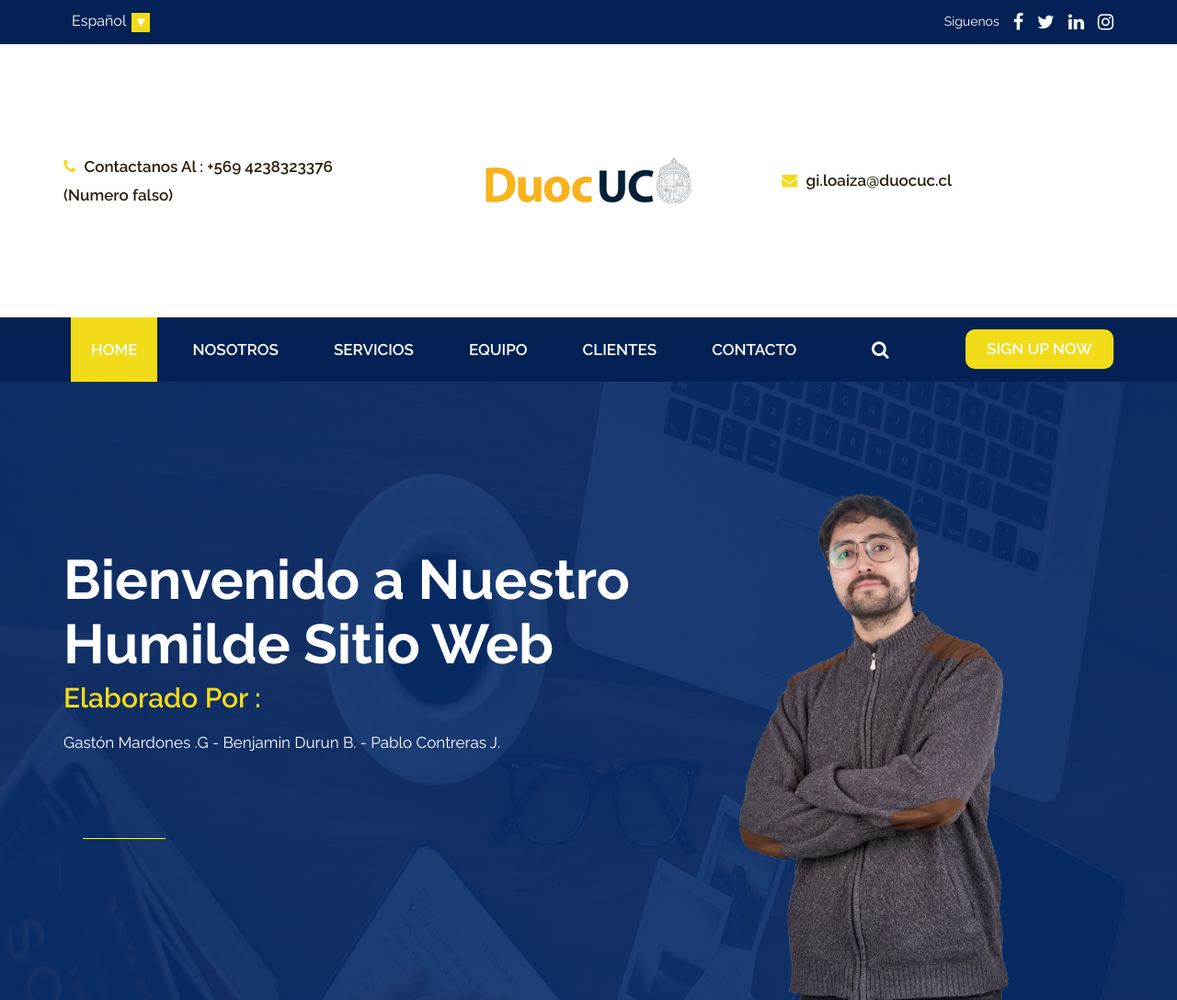
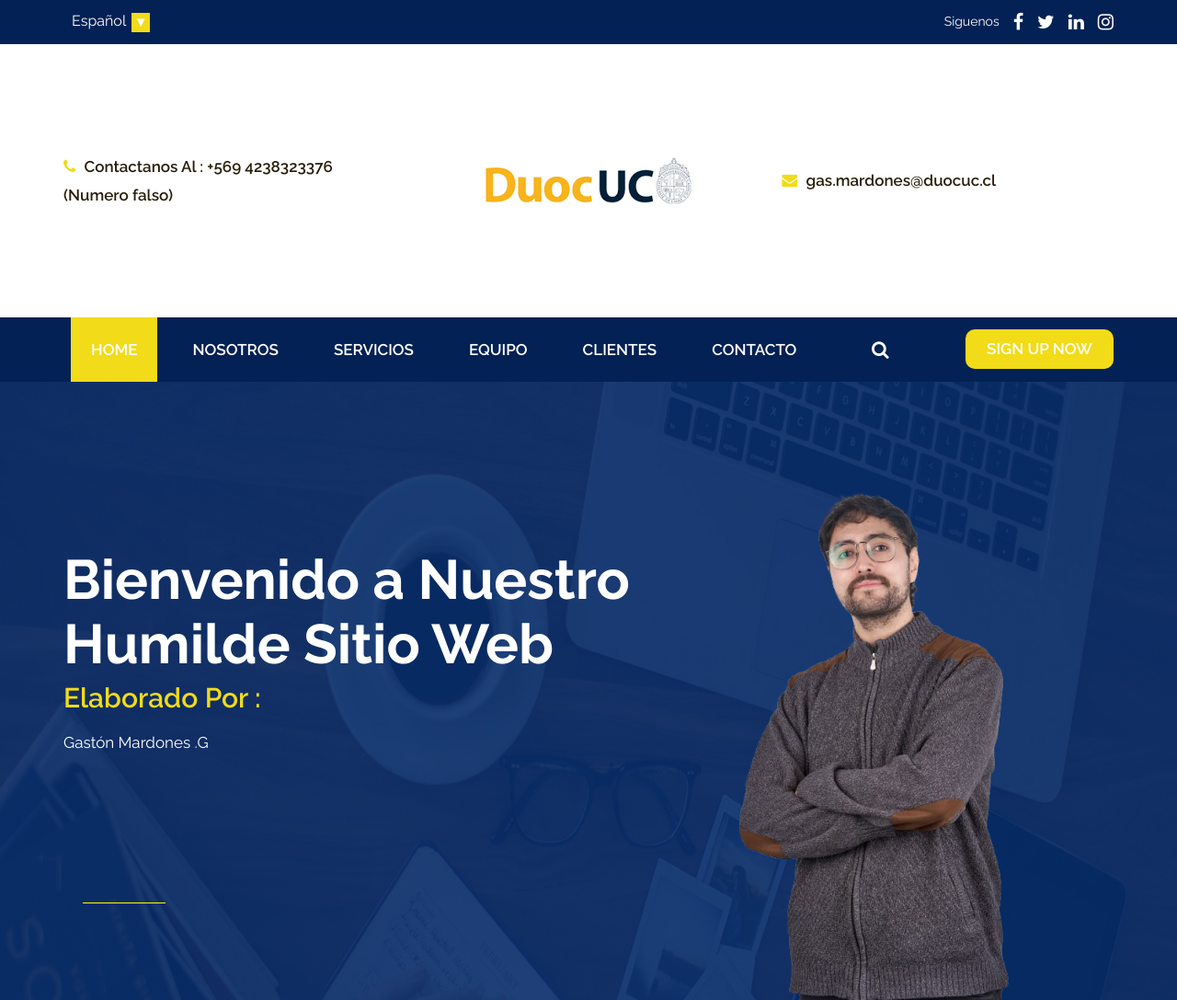
Before and after one commit to GMG-bit/AUY1105-Grupo-8, a plain HTML site: page Sitio Generico/html/index.html in a window 1280 px wide. Shown: the top 1087 px of the page at 92% size. Drawn offline with nearby package versions, Linux system fonts and the light colour scheme.

```diff
--- a/Sitio Generico/html/index.html
+++ b/Sitio Generico/html/index.html
@@ -92,7 +92,7 @@
                   </div>
                   <div class="col-md-4 col-sm-4 d_none">
                      <ul class="conta_icon ">
-                        <li><a href="#"><i class="fa fa-envelope" aria-hidden="true"></i> gi.loaiza@duocuc.cl</a> </li>
+                        <li><a href="#"><i class="fa fa-envelope" aria-hidden="true"></i> gas.mardones@duocuc.cl</a> </li>
                      </ul>
                   </div>
                </div>
@@ -151,7 +151,8 @@
                <div class="text-bg">
                   <h1>Bienvenido a Nuestro Humilde Sitio Web <br></h1>
                   <span>Elaborado Por :</span>
-                  <p>Gastón Mardones .G - Benjamin Durun B. - Pablo Contreras J. </p>
+                  <p>Gastón Mardones .G  </p>
+                  <p><!-- BANNER_PLACEHOLDER --></p>
                   <a href="#"></a>
                </div>
             </div>
```
Also changed, not shown: 1 other file.
